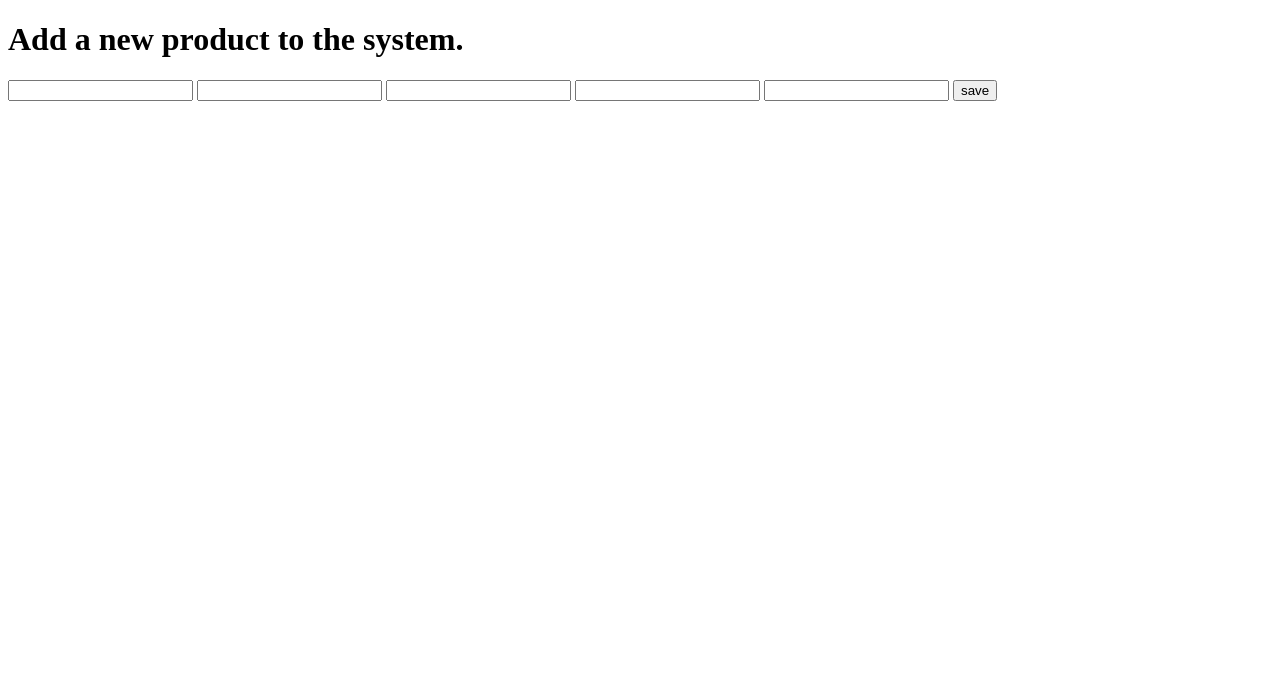
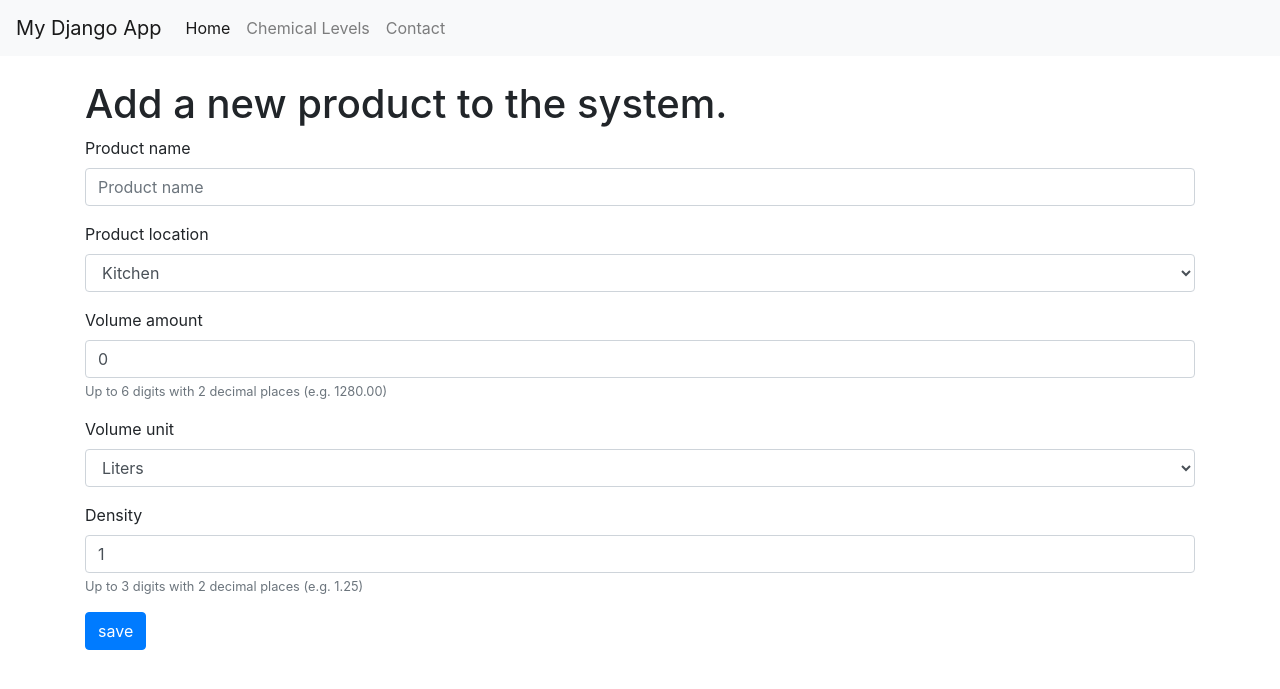
Before and after one commit to Sammy-Griffiths/OpenPeople-app-idea1, a Django app: page /addnew/ in a window 1280 px wide. Shown: the top 689 px of the page. Run offline with Django 5.2, Linux system fonts and the light colour scheme; some libraries are stand-ins or nearby versions.

Commit message:
Render five AddProduct fields on addnew.html (text, dropdowns, decimals)

```diff
--- a/templates/addnew.html
+++ b/templates/addnew.html
@@ -1,29 +1,59 @@
-<!DOCTYPE html>
-<html lang="en">
-<head>
-    <meta charset="UTF-8">
-    <title>New Product Setup</title>
-</head>
-<body>
-<h1>Add a new product to the system.</h1>
+{% extends "base.html" %}
 
-<form method="post" action=" ">
+{% block title %}New Product Setup{% endblock %}
+
+{% block content %}
+<h1 class="mt-4">Add a new product to the system.</h1>
+
+<form method="post" action="">
     {% csrf_token %}
-    {{ form.add_c }}
-    <input type="text" name="product_name" maxlength="100" required>
 
-    <input type="float" name="product_location" maxlength="100" required>
+    {% if form.non_field_errors %}
+        <div class="alert alert-danger">{{ form.non_field_errors }}</div>
+    {% endif %}
 
-    <input type="float" name="volume_amount" maxlength="100" required>
+    <div class="form-group">
+        <label for="{{ form.product_name.id_for_label }}">Product name</label>
+        {{ form.product_name }}
+        {% if form.product_name.errors %}
+            <div class="text-danger">{{ form.product_name.errors }}</div>
+        {% endif %}
+    </div>
 
-    <input type="float" name="volume_units" maxlength="100" required>
+    <div class="form-group">
+        <label for="{{ form.product_location.id_for_label }}">Product location</label>
+        {{ form.product_location }}
+        {% if form.product_location.errors %}
+            <div class="text-danger">{{ form.product_location.errors }}</div>
+        {% endif %}
+    </div>
 
-    <input type="float" name="density" maxlength="100" required>
+    <div class="form-group">
+        <label for="{{ form.volume_amount.id_for_label }}">Volume amount</label>
+        {{ form.volume_amount }}
+        <small class="form-text text-muted">Up to 6 digits with 2 decimal places (e.g. 1280.00)</small>
+        {% if form.volume_amount.errors %}
+            <div class="text-danger">{{ form.volume_amount.errors }}</div>
+        {% endif %}
+    </div>
 
+    <div class="form-group">
+        <label for="{{ form.volume_unit.id_for_label }}">Volume unit</label>
+        {{ form.volume_unit }}
+        {% if form.volume_unit.errors %}
+            <div class="text-danger">{{ form.volume_unit.errors }}</div>
+        {% endif %}
+    </div>
 
-    <button type="submit">save</button>
+    <div class="form-group">
+        <label for="{{ form.density.id_for_label }}">Density</label>
+        {{ form.density }}
+        <small class="form-text text-muted">Up to 3 digits with 2 decimal places (e.g. 1.25)</small>
+        {% if form.density.errors %}
+            <div class="text-danger">{{ form.density.errors }}</div>
+        {% endif %}
+    </div>
 
+    <button type="submit" class="btn btn-primary">save</button>
 </form>
-
-</body>
-</html>
+{% endblock %}
```
